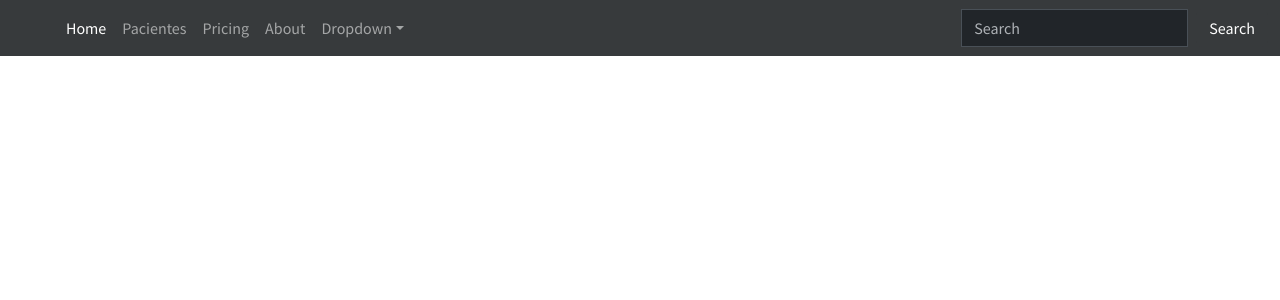
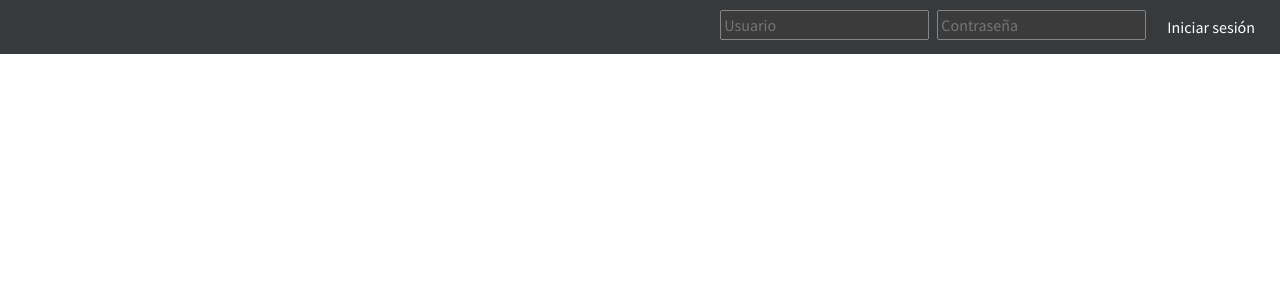
Before and after one commit to Luisnerk/AdministradorConsultorio, an Angular app in the folder SPA/: page / in a window 1280 px wide. Shown: the top 300 px of the page. Built offline with nearby package versions, Linux system fonts and the light colour scheme.

Commit message:
Added login to SPA

```diff
--- /dev/null
+++ b/SPA/src/app/_models/user.ts
@@ -0,0 +1,4 @@
+export interface User {
+    username: string;
+    token: string;
+}
--- /dev/null
+++ b/SPA/src/app/_services/account-service.ts
@@ -0,0 +1,33 @@
+import { Injectable } from '@angular/core';
+import { environment } from '../../environments/environment.development';
+import { BehaviorSubject, map } from 'rxjs';
+import { User } from '../_models/user';
+import { HttpClient } from '@angular/common/http';
+
+@Injectable({
+  providedIn: 'root'
+})
+export class AccountService {
+  baseUrl = environment.apiUrl;
+
+  private currentUserSource = new BehaviorSubject<User | null>(null);
+  currentUser$ = this.currentUserSource.asObservable();
+
+  constructor (private http: HttpClient) {}
+
+  login(model: User) {
+    return this.http.post<User>(this.baseUrl + "Account/login", model).pipe(
+      map((response: User) => {
+        const user = response;
+        if (user) {
+          this.setCurrentUser(user);
+        }
+      })
+    )
+  }
+
+  setCurrentUser(user: User) {
+    localStorage.setItem("user", JSON.stringify(user));
+    this.currentUserSource.next(user);
+  }
+}
--- a/SPA/src/app/app.ts
+++ b/SPA/src/app/app.ts
@@ -1,6 +1,8 @@
 import { Component, signal } from '@angular/core';
 import { RouterOutlet } from '@angular/router';
 import { Nav } from "./nav/nav";
+import { AccountService } from './_services/account-service';
+import { User } from './_models/user';
 
 @Component({
   selector: 'app-root',
@@ -10,5 +12,19 @@ import { Nav } from "./nav/nav";
 })
 
 export class App {
-  protected readonly title = signal('SPA');
+  protected readonly title = signal('Consultorio');
+
+  constructor (private accountService: AccountService) {}
+
+  ngOnInit() {
+    this.setCurrentUser();
+  }
+
+  setCurrentUser(): void {
+    const userString = localStorage.getItem("user");
+    if (!userString) return;
+
+    const user: User = JSON.parse(userString);
+    this.accountService.setCurrentUser(user);
+  }
 }
--- a/SPA/src/app/nav/nav.html
+++ b/SPA/src/app/nav/nav.html
@@ -1,11 +1,20 @@
 <nav class="navbar navbar-expand-lg bg-dark" data-bs-theme="dark">
   <div class="container-fluid">
-    <a class="navbar-brand" href="#" style="min-height: 100%; min-width: 30px; padding: 0px;">
-      <svg viewBox="0 0 25 25" style="color: white;">
+    <a class="navbar-brand" href="#" style="min-height: 100%; min-width: 30px; padding: 0px">
+      <svg viewBox="0 0 25 25" style="color: white">
         <use href="assets/favicon.svg" height="100%" width="auto"></use>
       </svg>
     </a>
-    <button class="navbar-toggler" type="button" data-bs-toggle="collapse" data-bs-target="#navbarColor02" aria-controls="navbarColor02" aria-expanded="false" aria-label="Toggle navigation">
+    @if ((accountService.currentUser$ | async); as user) {
+      <button
+        class="navbar-toggler"
+        type="button"
+        data-bs-toggle="collapse"
+        data-bs-target="#navbarColor02"
+        aria-controls="navbarColor02"
+        aria-expanded="false"
+        aria-label="Toggle navigation"
+      >
         <span class="navbar-toggler-icon"></span>
       </button>
       <div class="collapse navbar-collapse" id="navbarColor02">
@@ -26,20 +35,36 @@
             <a class="nav-link" href="#">About</a>
           </li>
           <li class="nav-item dropdown">
-          <a class="nav-link dropdown-toggle" data-bs-toggle="dropdown" href="#" role="button" aria-haspopup="true" aria-expanded="false">Dropdown</a>
+            <a
+              class="nav-link dropdown-toggle"
+              data-bs-toggle="dropdown"
+              href="#"
+              role="button"
+              aria-haspopup="true"
+              aria-expanded="false"
+              >Cuenta</a
+            >
             <div class="dropdown-menu">
-            <a class="dropdown-item" href="#">Action</a>
               <a class="dropdown-item" href="#">Another action</a>
               <a class="dropdown-item" href="#">Something else here</a>
               <div class="dropdown-divider"></div>
-            <a class="dropdown-item" href="#">Separated link</a>
+              <Button type="button" class="btn dropdown-item">Cerrar Sesión</Button>
             </div>
           </li>
         </ul>
         <form class="d-flex">
-        <input class="form-control me-sm-2" type="search" placeholder="Search">
+          <input class="form-control me-sm-2" type="search" placeholder="Search" />
           <button class="btn btn-secondary my-2 my-sm-0" type="submit">Search</button>
         </form>
       </div>
+    }
+    @else {
+
+      <form action="" #loginForm="ngForm" (ngSubmit)="login()">
+        <input [(ngModel)]="model.username" name="username" type="text" class="me-sm-2" placeholder="Usuario">
+        <input [(ngModel)]="model.password" name="password" type="password" class="me-sm-2" placeholder="Contraseña">
+        <button class="btn btn-secondary my-2 my-sm-0">Iniciar sesión</button>
+      </form>
+    }
   </div>
 </nav>
--- a/SPA/src/app/nav/nav.ts
+++ b/SPA/src/app/nav/nav.ts
@@ -1,12 +1,25 @@
 import { Component } from '@angular/core';
-import { RouterLink, RouterModule } from '@angular/router';
+import { Router, RouterLink, RouterModule } from '@angular/router';
+import { AccountService } from '../_services/account-service';
+import { CommonModule } from '@angular/common';
+import { FormsModule } from '@angular/forms';
 
 @Component({
   selector: 'app-nav',
-  imports: [RouterModule],
+  imports: [RouterModule, CommonModule, FormsModule],
   templateUrl: './nav.html',
   styleUrl: './nav.css'
 })
+
 export class Nav {
+  model: any = {};
 
+  constructor (public accountService: AccountService, private router: Router) {}
+
+  login() {
+    this.accountService.login(this.model).subscribe({
+      next: _ => this.router.navigateByUrl("/patients"),
+      error: error => console.log("error")
+    });
+  }
 }
--- /dev/null
+++ b/SPA/src/app/user/user-login/user-login.html
@@ -0,0 +1 @@
+<p>user-login works!</p>
```
Also changed, not shown: SPA/src/app/_guards/auth-guard.ts (added, +17 -0 lines), SPA/src/app/user/user-login/user-login.ts (added, +11 -0 lines), SPA/src/app/user/user-login/user-login.css (added). Lines whose indentation alone changed are shown as unchanged.
